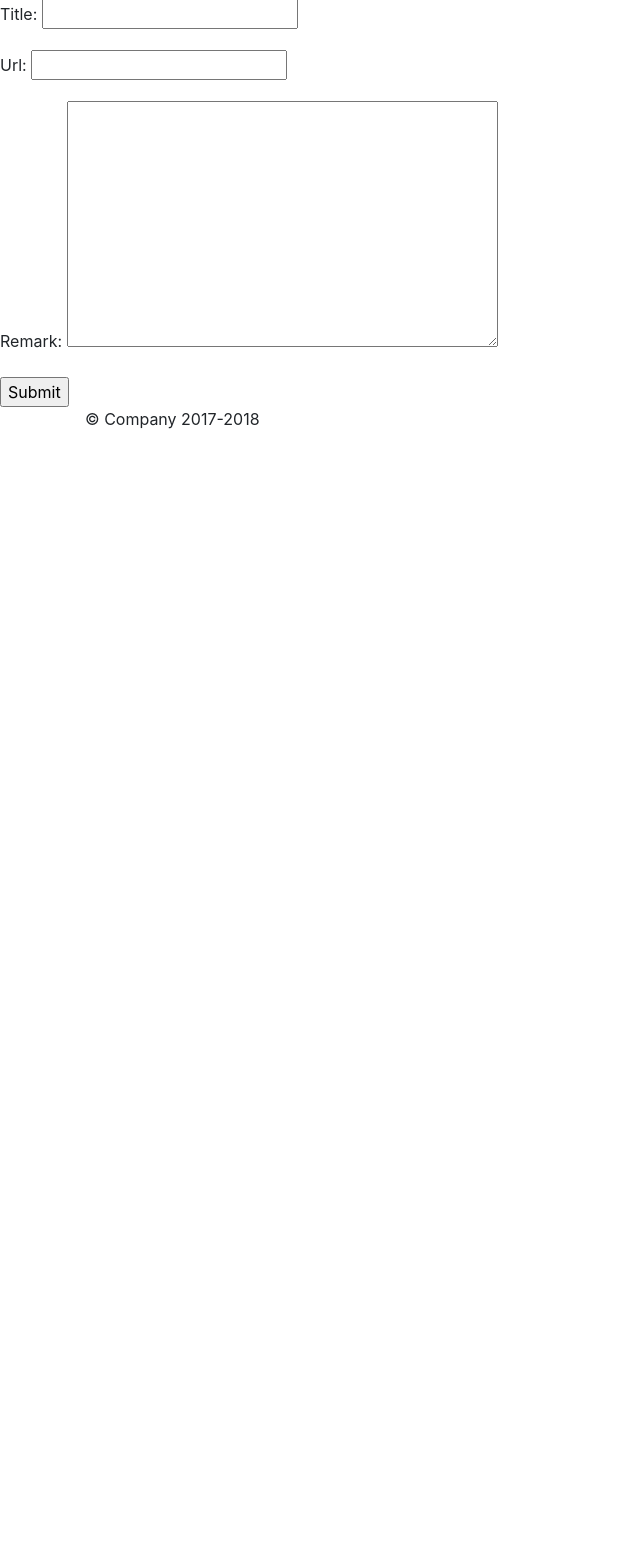
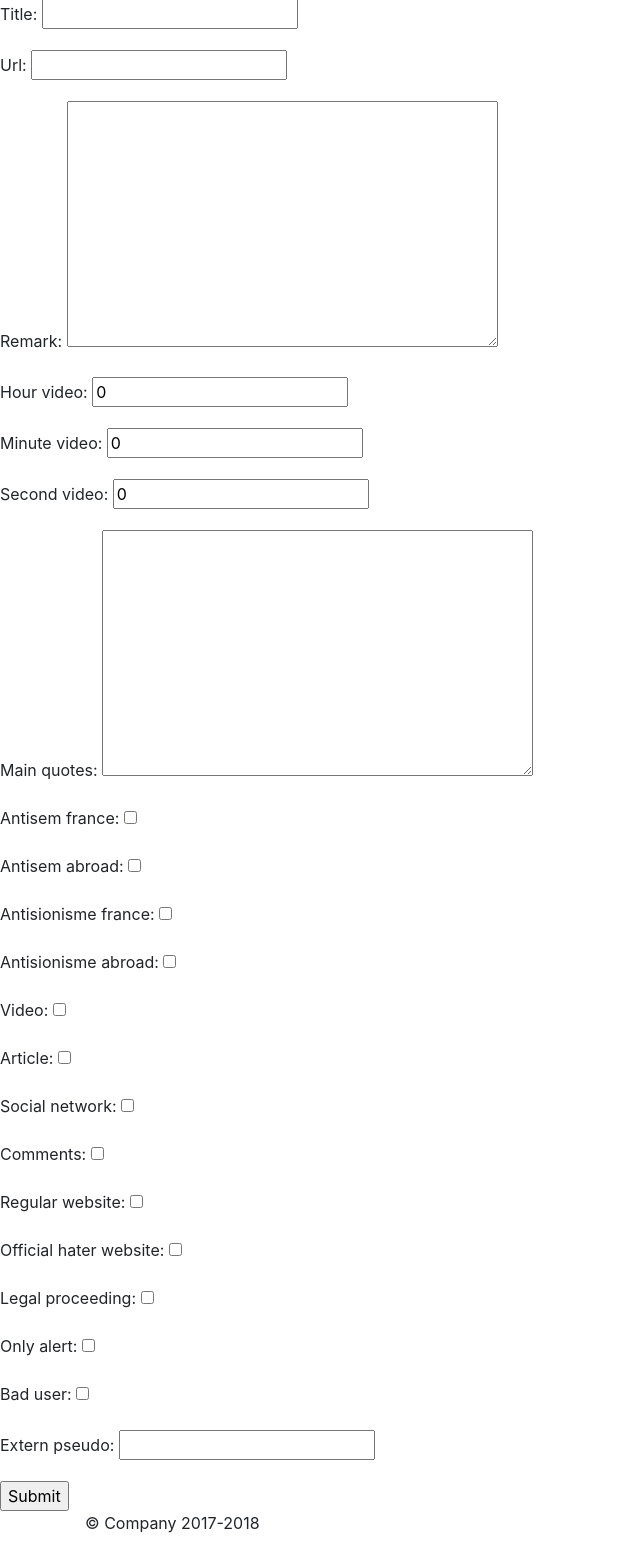
Before and after one commit to ethanlarrar/citoyen-veilleur, a Django app: page /sitetropcool/create_website_alert/ in a window 1280 px wide. Shown: the part 113-1664 px from the top of the page, without its empty margins (0-640 px from the left). Before the commit the page ends 542 px from the top, so only its background shows below. Run offline with Django 3.2, Linux system fonts and the light colour scheme; the visitor is signed in with stand-in values (Sample User, id 1); some libraries are stand-ins or nearby versions.

Commit message:
Javascript:check url exists

```diff
--- a/sitereview/forms.py
+++ b/sitereview/forms.py
@@ -10,7 +10,36 @@ class CreateFormOld(forms.Form):
 
 # https://docs.djangoproject.com/en/2.1/topics/forms/modelforms/
 # Method 2
+
 class CreateForm(forms.ModelForm):
     class Meta:
         model = Website_alert
-        fields = ['title','url','remark']
+        fields = [
+            #'creator'
+            'title',
+            'url',
+            'remark',
+            #'deleted',
+            #'date',
+            #'verify',
+            #'site_closed',
+            'hour_video',
+            'minute_video',
+            'second_video',
+            'main_quotes',
+            'antisem_france',
+            'antisem_abroad',
+            'antisionisme_france',
+            'antisionisme_abroad',
+            'video',
+            'article',
+            'social_network',
+            'comments',
+            'regular_website',
+            'official_hater_website',
+            'legal_proceeding',
+            'only_alert',
+            'bad_user',
+            'extern_pseudo',
+            #'voted_by',
+        ]
--- a/sitereview/models.py
+++ b/sitereview/models.py
@@ -12,7 +12,7 @@ class Website_alert(models.Model):
     creator = models.ForeignKey(get_user_model(), on_delete=models.CASCADE,
                                 related_name="creator")
     title = models.CharField(max_length=200)
-    url =  models.URLField(max_length=255)
+    url =  models.URLField(max_length=255, unique=True)
     remark = models.TextField(default="")
     deleted = models.BooleanField(default=False)
     date = models.DateTimeField(default=timezone.now)
@@ -21,8 +21,8 @@ class Website_alert(models.Model):
     hour_video = models.PositiveIntegerField(default=0)
     minute_video = models.PositiveIntegerField(default=0)
     second_video = models.PositiveIntegerField(default=0)
-    main_quotes = models.TextField(default="")
-    #liste de question sous forme de formulaires
+    main_quotes = models.TextField(default="", blank=True)
+    #liste de question sous forme de formulaire
     antisem_france = models.BooleanField(default=False)
     antisem_abroad = models.BooleanField(default=False)
     antisionisme_france = models.BooleanField(default=False)
@@ -36,7 +36,7 @@ class Website_alert(models.Model):
     legal_proceeding = models.BooleanField(default=False)
     only_alert = models.BooleanField(default=False)
     bad_user = models.BooleanField(default=False)
-    extern_pseudo = models.CharField(max_length=200, default="")
+    extern_pseudo = models.CharField(max_length=200, default="", blank=True)
     # https://docs.djangoproject.com/fr/2.1/topics/db/models/, cf through
     voted_by = models.ManyToManyField(get_user_model(), through="Vote", related_name="voted_by")
     class Meta:
--- a/sitereview/templates/sitereview/base.html
+++ b/sitereview/templates/sitereview/base.html
@@ -12,6 +12,7 @@
 	<!-- Bootstrap core CSS -->
 	<link rel="stylesheet" href="https://stackpath.bootstrapcdn.com/bootstrap/4.1.3/css/bootstrap.min.css" integrity="sha384-MCw98/SFnGE8fJT3GXwEOngsV7Zt27NXFoaoApmYm81iuXoPkFOJwJ8ERdknLPMO" crossorigin="anonymous">
 
+	<script src="https://cdnjs.cloudflare.com/ajax/libs/jquery/3.3.1/jquery.js"></script>
 	<!-- Custom styles for this template -->
 	<!-- <link href="jumbotron.css" rel="stylesheet"> -->
     </head>
@@ -71,7 +72,6 @@
 	<!-- Bootstrap core JavaScript
 	     ================================================== -->
 	<!-- Placed at the end of the document so the pages load faster -->
-	<script src="https://code.jquery.com/jquery-3.3.1.slim.min.js" integrity="sha384-q8i/X+965DzO0rT7abK41JStQIAqVgRVzpbzo5smXKp4YfRvH+8abtTE1Pi6jizo" crossorigin="anonymous"></script>
 	<script src="https://cdnjs.cloudflare.com/ajax/libs/popper.js/1.14.3/umd/popper.min.js" integrity="sha384-ZMP7rVo3mIykV+2+9J3UJ46jBk0WLaUAdn689aCwoqbBJiSnjAK/l8WvCWPIPm49" crossorigin="anonymous"></script>
 	<script src="https://stackpath.bootstrapcdn.com/bootstrap/4.1.3/js/bootstrap.min.js" integrity="sha384-ChfqqxuZUCnJSK3+MXmPNIyE6ZbWh2IMqE241rYiqJxyMiZ6OW/JmZQ5stwEULTy" crossorigin="anonymous"></script>
     </body>
--- a/sitereview/templates/sitereview/create_website_alert.html
+++ b/sitereview/templates/sitereview/create_website_alert.html
@@ -10,4 +10,28 @@
     {{ form.as_p }}
     <input type="submit" value="Submit">
 </form>
+
+<script>
+ $( document ).ready(function() { // Lambda-fonctions, fonctions anonymes
+     $("#id_url").on("input", function(){
+ 	 url = $("#id_url").val()
+ 	 //alert("Vous avez tapé: " + url);
+ 	 // url 'sitereview:website_exists' ""
+ 	 $.getJSON("../website_exists/" + url , function(data){
+ 	     // alert("json chargé" + data['exists']);
+	     $('#id_url').nextAll('span').remove();
+	     if (data['exists']){
+		 $("#id_url")[0].setCustomValidity("url already exists")
+		 $('#id_url').after('<span id="after_url">This url already exists</span>');
+	     }
+	     else{
+		 $("#id_url")[0].setCustomValidity("")
+	     }
+ 	 });
+     });
+ });
+
+
+</script>
+
 {% endblock %}
--- a/sitereview/urls.py
+++ b/sitereview/urls.py
@@ -14,4 +14,5 @@ urlpatterns = [
     path('create_website_alert/',views.create_website_alert, name='create_website_alert'),
     path('validate_list_website_alert/',views.validate_list_website_alert, name='validate_list_website_alert'),
     path('list_verified_website_alert/',views.list_verified_website_alert, name='list_verified_website_alert'),
+    path('website_exists/<path:url>',views.website_exists, name='website_exists'),
 ]
--- a/sitereview/views.py
+++ b/sitereview/views.py
@@ -1,5 +1,5 @@
 from django.shortcuts import render,get_object_or_404,get_list_or_404
-from django.http import HttpResponse, HttpResponseRedirect
+from django.http import HttpResponse, HttpResponseRedirect, JsonResponse
 from django.urls import reverse
 from .models import Website_alert
 from django.template import loader
@@ -11,7 +11,6 @@ from django.core.paginator import Paginator
 ## TODO:
 # 1) afficher seulement les sites validés
 # 2) afficher via un système de pagination
-#    - Afficher 1e page, dernière page, page actuelle Precedent 1 ... 2 3 4 ... 15 Suivant
 #    - "externaliser" en le mettant ce dans un fichier exprès pagination.html, via include https://docs.djangoproject.com/fr/2.1/ref/templates/builtins/#include
 # 3) créer une page qui valide un site
 # 4) ajouter une verification pour seuls les personnes dans le groupe validateurs puisse valider le site https://docs.djangoproject.com/fr/2.1/topics/auth/default/.
@@ -58,11 +57,15 @@ def display_website_alert(request,website_alert_id):
     return render(request, 'sitereview/display_website_alert.html', context)
 
 def list_website_alert(request, page=1):
-    sites = Website_alert.objects.all()
+    sites = Website_alert.objects.all().order_by('-date')
     p = Paginator(sites, 3)
     context = {"sites":p.page(page).object_list, "page":p.page(page),"toutes_les_pages":p.num_pages}
     context.update({'tab':'all_alerts'})
     return render(request, 'sitereview/list_website_alert.html/', context)
+
+#def check_if_it_exists(request):
+
+
 
 #Méthode 2
 @login_required
@@ -75,9 +78,7 @@ def create_website_alert(request):
         form = CreateForm(request.POST)
         if form.is_valid():
             new_website = form.save(commit=False)
-            new_website.deleted = False
-            new_website.verify = False
-            new_website.site_closed = False
+            new_website.creator = request.user
             new_website.save()
             # new_website.save_m2m()
             return HttpResponseRedirect(reverse('sitereview:display_website_alert', args=(new_website.id,)))
@@ -97,7 +98,14 @@ def validate_list_website_alert(request):
     return render(request, 'sitereview/validate_list_website_alert.html', context)
 
 def list_verified_website_alert(request):
-    sites = Website_alert.objects.filter(verify = True)
+    sites = Website_alert.objects.filter(verify = True).order_by('-date')
     context = {"sites":sites}
     context.update({'tab':'list_verified_website_alert'})
     return render(request, 'sitereview/list_verified_website_alert.html', context)
+
+def website_exists(request, url):
+    sites = Website_alert.objects.filter(url = url)
+    if sites:
+        return JsonResponse({'exists': True, 'url': url})
+    else:
+        return JsonResponse({'exists': False, 'url': url})
```
Lines whose indentation alone changed are shown as unchanged.
